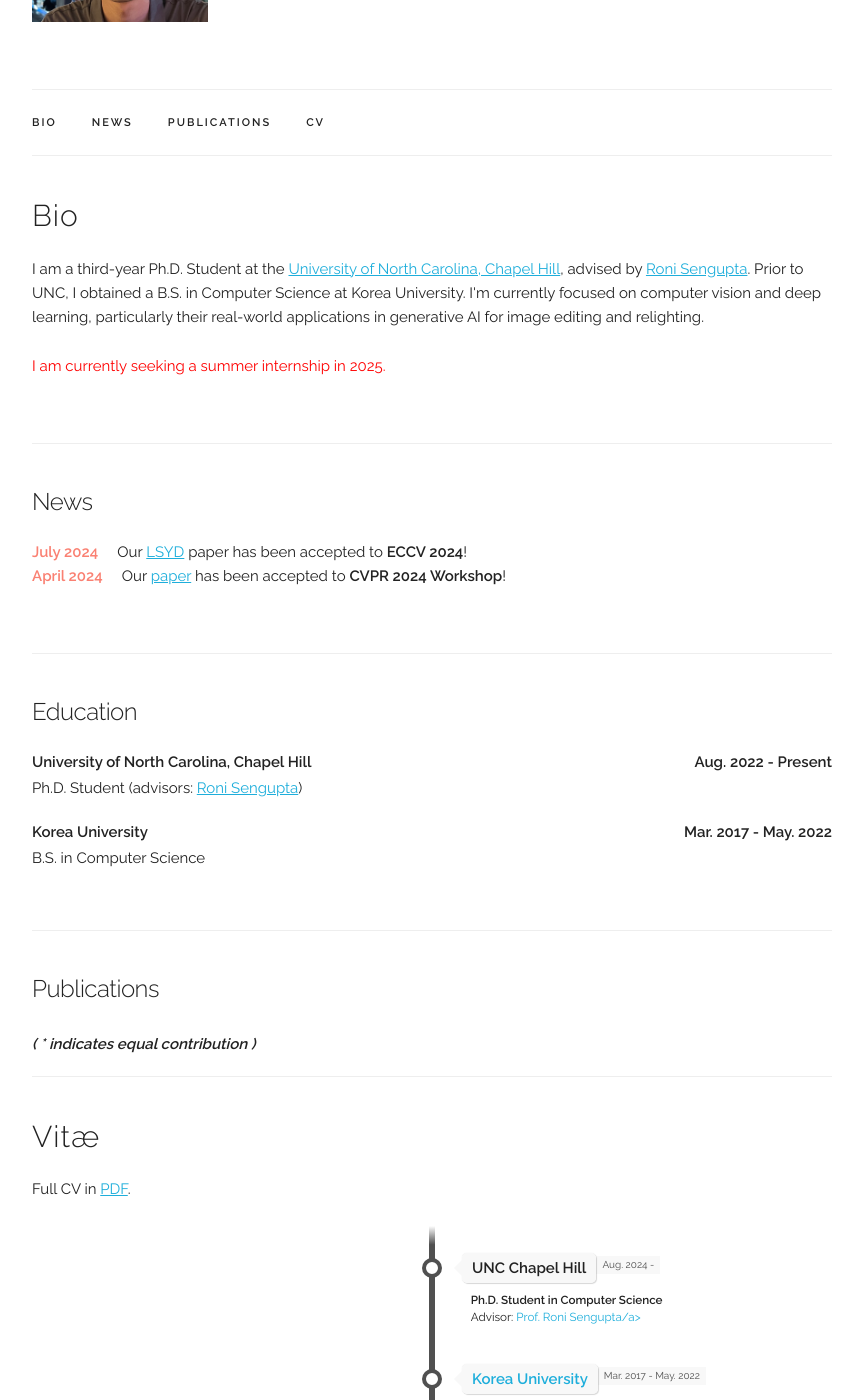
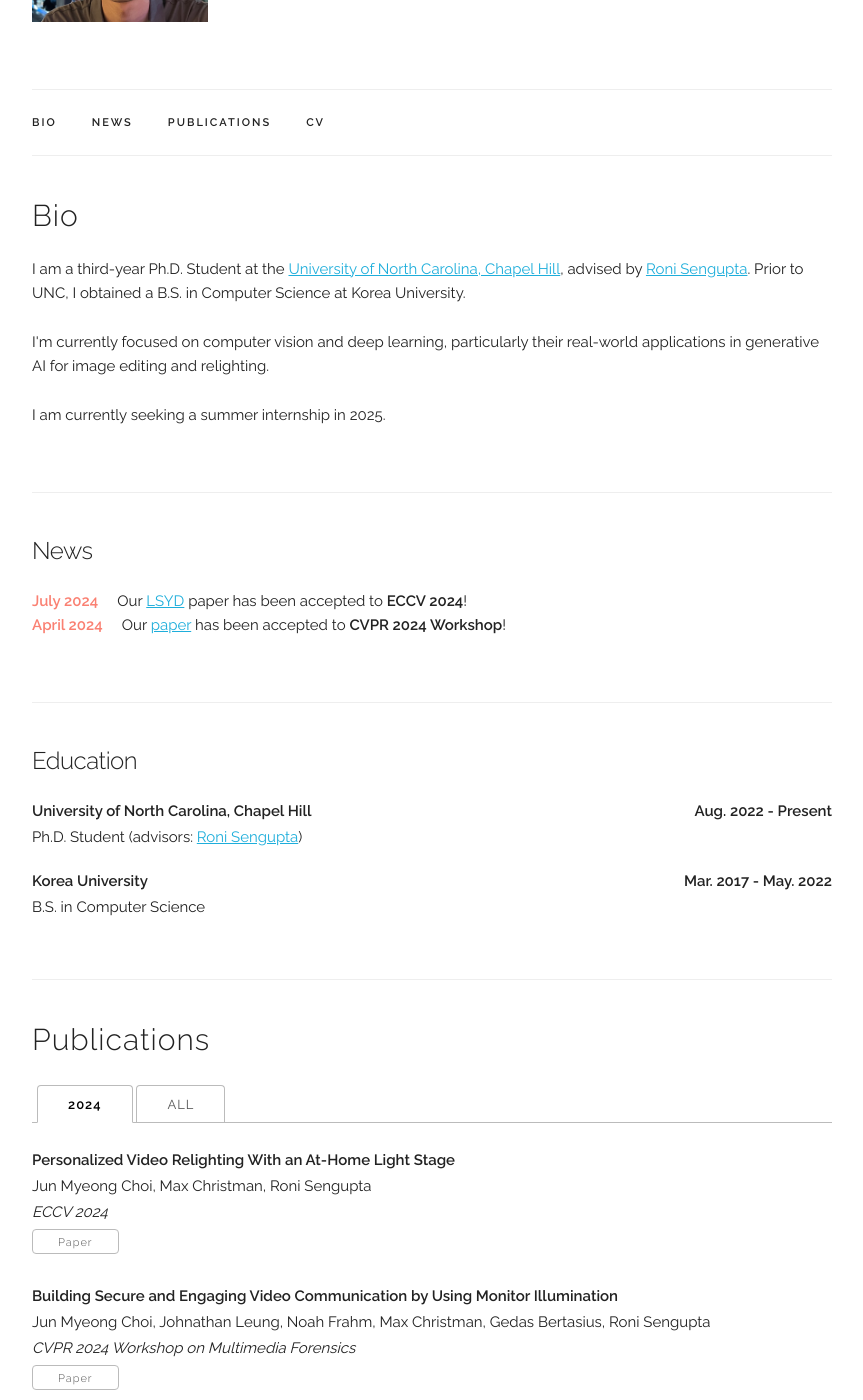
Before and after one commit to chedgekorea/chedgekorea.github.io, a Jekyll site: the page built from index.html, in a window 1280 px wide and 1400 px high, scrolled down 204 px. Shown: the whole window, without its empty margins (208-1071 px from the left). Built offline with Jekyll 4.4.1, drawn with Linux system fonts in a browser that asks for light colours; some web fonts are replaced.

Commit message:
Update index.html

```diff
--- a/index.html
+++ b/index.html
@@ -9,10 +9,13 @@
   I am a third-year Ph.D. Student at the <a href="https://cs.unc.edu/" target="_blank">University of North Carolina, Chapel Hill</a>,
   advised by <a href="https://www.cs.unc.edu/~ronisen/" target="_blank">Roni Sengupta</a>.
   Prior to UNC, I obtained a B.S. in Computer Science at Korea University.
+
+  <p>
   I'm currently focused on computer vision and deep learning, particularly their real-world applications in generative AI for image editing and relighting.
   </p>
+
   <p>
-  <span style="color: red;">I am currently seeking a summer internship in 2025.</span>
+	I am currently seeking a summer internship in 2025.
   </p>
 
 </div>
@@ -51,43 +54,32 @@
 
 <!-- ========== PUBLICATIONS ========== -->
 <div class="docs-section" id="publications">
-  <h5>Publications</h5>
+	<h4>Publications</h4>
 
 	<!-- <p>Most recent publications on <a href="{{ site.data.main_info.google_scholar }}" target="_blank">Google Scholar</a>.<br/> -->
+	<!-- <sup><b>*</b></sup> indicates equal contribution. -->
 	</p>
 
-  <!-- <ul class="tab-nav">
-    <li><div class="button active" data-ref="#papers-selected">Selected</div></li>
+	<ul class="tab-nav">
+	  <li><div class="button active" data-ref="#papers-2024">2024</div></li>
 	  <li><div class="button" data-ref="#papers-all">All</div></li>
-  </ul> -->
+	</ul>
 
 	<div class="tab-content">
-    <div class="tab-pane active" id="papers-selected">
-      {% assign selected_papers = site.data.publications.papers | where: "selected", "y" %}
-      {% for paper in selected_papers %}
+	  <div class="tab-pane active" id="papers-2024">
+		{% assign papers2024 = site.data.publications.papers | where: "year", "2024" %}
+		{% for paper in papers2024 %}
 		  <div class="paper">
-          <div class="row">
-            <!--
-            <div class="four columns">
-              <div class="figure">
-                <img src="{{ paper.image }}" width="100%">
-              </div>
-            </div>
-            -->
-            <div class="twelve columns">
-              {% if paper.year %}
-                <p><h5>{{ paper.year }}</h5><hr /></p>
-              {% endif %}
 			<p class="title"><b>{{ paper.title }}</b></p>
 			<p>{{ paper.authors }}</p>
 			<p><i>{{ paper.venue }}</i></p>
 			 <div class="paper-buttons">
-                {% if paper.website %}
-                  <a class="button" href="{{ paper.website }}" target="_blank">Project Page</a>
+			  {% if paper.paper_pdf %}
+				<a class="button" href="{{ paper.paper_pdf }}" target="_blank">Paper</a>
 			  {% endif %}
 
-                {% if paper.paper_pdf %}
-                  <a class="button" href="{{ paper.paper_pdf }}" target="_blank">Paper</a>
+			  {% if paper.slides %}
+				<a class="button" href="{{ paper.slides | prepend: site.baseurl }}" target="_blank">Slides</a>
 			  {% endif %}
 
 			  {% if paper.poster %}
@@ -102,19 +94,53 @@
 				<a class="button" href="{{ paper.code }}" target="_blank">Code</a>
 			  {% endif %}
 
+			  {% if paper.data %}
+				<a class="button" href="{{ paper.data }}" target="_blank">Data</a>
+			  {% endif %}
+
+			</div>
+		  </div>
+		{% endfor %}
+	  </div>
+
+	  <div class="tab-pane" id="papers-all">
+		{% assign papersall = site.data.publications.papers %}
+		{% for paper in papersall %}
+		  <div class="paper">
+			<p class="title"><b>{{ paper.title }}</b></p>
+			<p>{{ paper.authors }}</p>
+			<p><i>{{ paper.venue }}</i></p>
+			 <div class="paper-buttons">
+			  {% if paper.paper_pdf %}
+				<a class="button" href="{{ paper.paper_pdf }}" target="_blank">Paper</a>
+			  {% endif %}
+
 			  {% if paper.slides %}
 				<a class="button" href="{{ paper.slides | prepend: site.baseurl }}" target="_blank">Slides</a>
 			  {% endif %}
 
-                {% if paper.twitter %}
-                  <a class="button" href="{{ paper.twitter }}" target="_blank">Twitter</a>
+			  {% if paper.poster %}
+				<a class="button" href="{{ paper.poster | prepend: site.baseurl }}" target="_blank">Poster</a>
 			  {% endif %}
-              </div>
-            </div>
+
+			  {% if paper.video %}
+				<a class="button" href="{{ paper.video }}" target="_blank">Video</a>
+			  {% endif %}
+
+			  {% if paper.code %}
+				<a class="button" href="{{ paper.code }}" target="_blank">Code</a>
+			  {% endif %}
+
+			  {% if paper.data %}
+				<a class="button" href="{{ paper.data }}" target="_blank">Data</a>
+			  {% endif %}
+
 			</div>
 		  </div>
 		{% endfor %}
-      <h6><b><i>( * indicates equal contribution )</i></b></h6>
+	  </div>
+
+	</div>
   </div>
 
 
```
Lines whose indentation alone changed are shown as unchanged.
